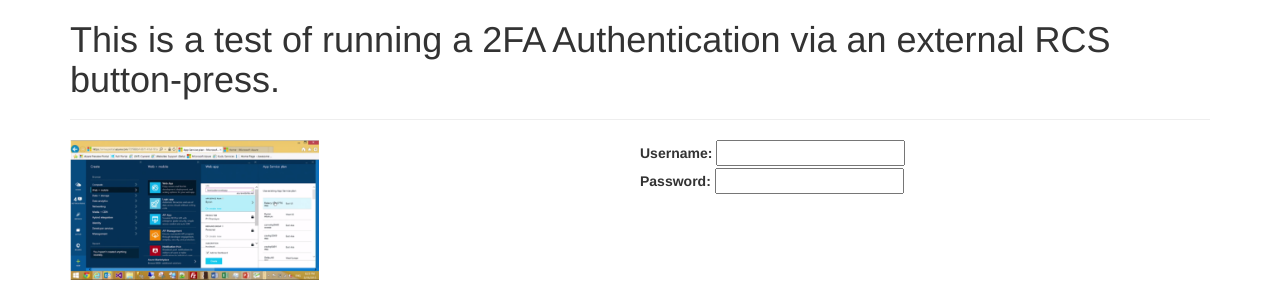
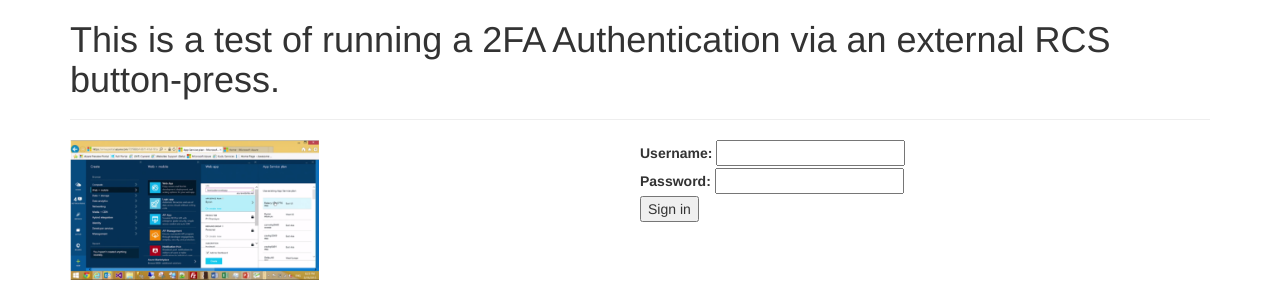
Before and after one commit to aaronaizenman/RCS-OTP, a plain HTML site: page index.html in a window 1280 px wide. Shown: the top 286 px of the page. Drawn offline with nearby package versions, Linux system fonts and the light colour scheme.

Commit message:
Add sign in button

```diff
--- a/index.html
+++ b/index.html
@@ -41,6 +41,8 @@
           <label for="password">Password:</label>
           <input type="password" id="pass" name="password">
         </div>
+
+        <input type="submit" value="Sign in">
       </div>
     </div>
 
```
